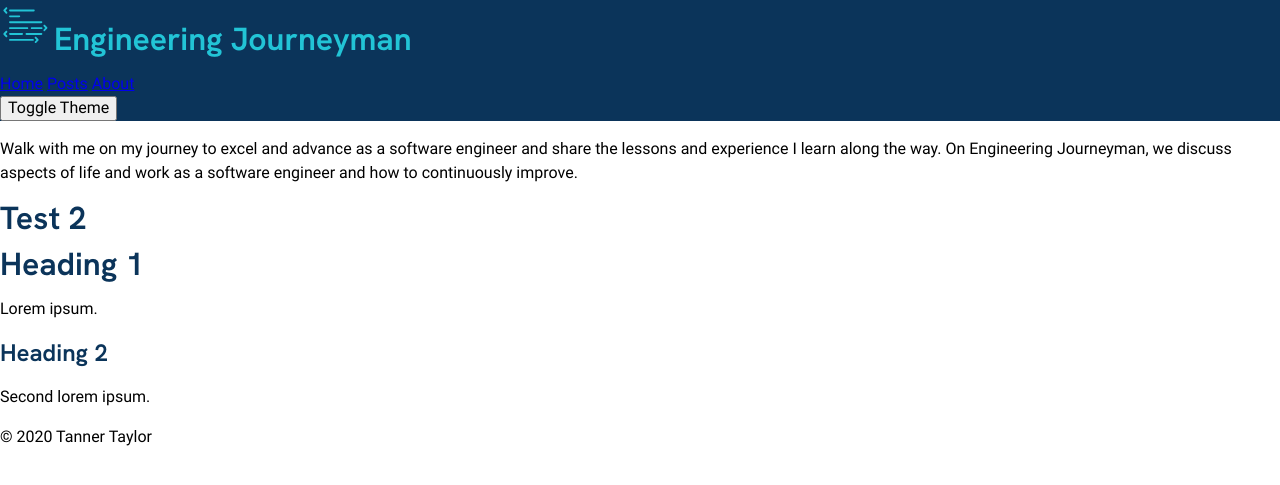
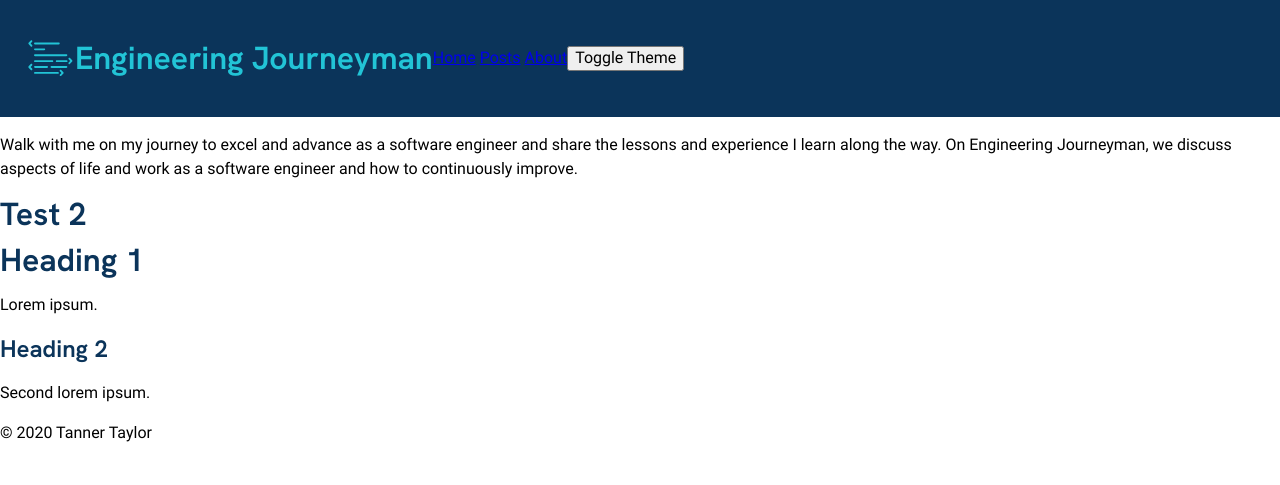
Before and after one commit to engineering-journeyman/engineering-journeyman.github.io, a Jekyll site: the page built from index.md, in a window 1280 px wide. Shown: the top 485 px of the page. Built offline with Jekyll 4.4.1, drawn with Linux system fonts in a browser that asks for light colours.

Commit message:
Made the header a flexbox.

```diff
--- a/_layouts/main.html
+++ b/_layouts/main.html
@@ -31,7 +31,7 @@
         </script>
     </head>
     <body>
-        <header>
+        <header class="flex-container">
             <svg class="logo" height='50px' width='50px' xmlns="http://www.w3.org/2000/svg" xmlns:xlink="http://www.w3.org/1999/xlink" version="1.1" x="0px" y="0px" viewBox="0 0 100 100" enable-background="new 0 0 100 100" xml:space="preserve">
                 <g><path d="M67.539,22.815H20.016c-1.04,0-1.884-0.844-1.884-1.885c0-1.041,0.844-1.885,1.884-1.885h47.523   c1.04,0,1.885,0.844,1.885,1.885C69.424,21.972,68.579,22.815,67.539,22.815z"></path></g>
                 <g><path d="M38.493,34.586H20.016c-1.04,0-1.884-0.844-1.884-1.885c0-1.042,0.844-1.886,1.884-1.886h18.477   c1.042,0,1.885,0.844,1.885,1.886C40.378,33.742,39.534,34.586,38.493,34.586z"></path></g>
--- a/styles/main.css
+++ b/styles/main.css
@@ -15,10 +15,15 @@ h1, h2, h3, h4 {
 
 header {
     background-color: var(--main-dark-color);
+    padding: 25px;
 }
 
 .logo {
     color: var(--main-light-color);
     fill: var(--main-light-color);
-    display: inline-block;
 }
+
+.flex-container {
+    display: flex;
+    align-items: center;
+}
```
